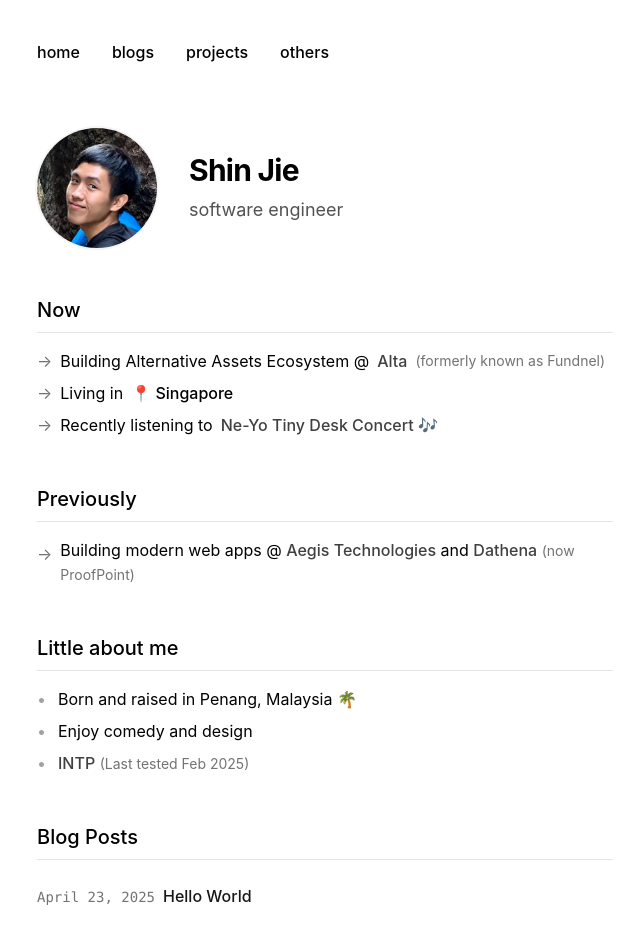
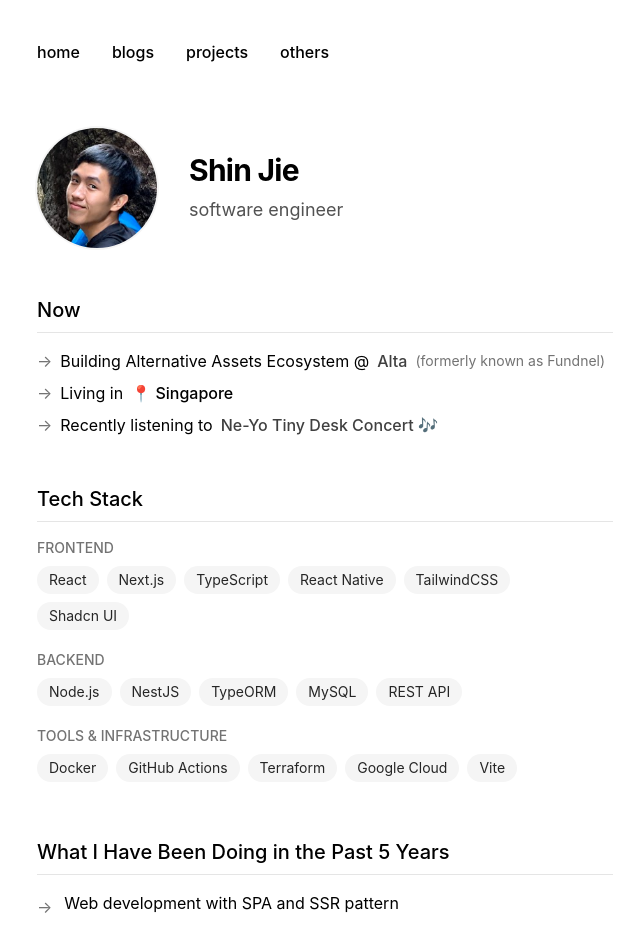
Before and after one commit to tanshinjie/tanshinjie.com, a Next.js app: page / in a window 1280 px wide. Shown: the top 934 px of the page, without its empty margins (315-955 px from the left). Built offline with nearby package versions, Linux system fonts and the light colour scheme.

Commit message:
feat: tech badge and experience

```diff
--- a/app/page.tsx
+++ b/app/page.tsx
@@ -1,6 +1,14 @@
 import { BlogPosts } from "app/components/posts";
 import Image from "next/image";
 import Link from "next/link";
+
+function TechBadge({ children }: { children: React.ReactNode }) {
+  return (
+    <span className="inline-flex items-center px-3 py-1 rounded-full text-sm bg-neutral-100 dark:bg-neutral-800 text-neutral-800 dark:text-neutral-200 mr-2 mb-2">
+      {children}
+    </span>
+  );
+}
 
 export default function Page() {
   return (
@@ -56,6 +64,71 @@ export default function Page() {
               Ne-Yo Tiny Desk Concert 🎶
             </Link>
           </p>
+        </div>
+
+        <div className="space-y-2">
+          <h2 className="text-xl font-medium border-b border-neutral-200 dark:border-neutral-800 pb-2 mb-4">
+            Tech Stack
+          </h2>
+          <div>
+            <div className="mb-3">
+              <h3 className="text-sm uppercase text-neutral-500 dark:text-neutral-400 font-medium mb-2">
+                Frontend
+              </h3>
+              <div>
+                <TechBadge>React</TechBadge>
+                <TechBadge>Next.js</TechBadge>
+                <TechBadge>TypeScript</TechBadge>
+                <TechBadge>React Native</TechBadge>
+                <TechBadge>TailwindCSS</TechBadge>
+                <TechBadge>Shadcn UI</TechBadge>
+              </div>
+            </div>
+            <div className="mb-3">
+              <h3 className="text-sm uppercase text-neutral-500 dark:text-neutral-400 font-medium mb-2">
+                Backend
+              </h3>
+              <div>
+                <TechBadge>Node.js</TechBadge>
+                <TechBadge>NestJS</TechBadge>
+                <TechBadge>TypeORM</TechBadge>
+                <TechBadge>MySQL</TechBadge>
+                <TechBadge>REST API</TechBadge>
+              </div>
+            </div>
+            <div>
+              <h3 className="text-sm uppercase text-neutral-500 dark:text-neutral-400 font-medium mb-2">
+                Tools & Infrastructure
+              </h3>
+              <div>
+                <TechBadge>Docker</TechBadge>
+                <TechBadge>GitHub Actions</TechBadge>
+                <TechBadge>Terraform</TechBadge>
+                <TechBadge>Google Cloud</TechBadge>
+                <TechBadge>Vite</TechBadge>
+              </div>
+            </div>
+          </div>
+        </div>
+
+        <div className="space-y-2">
+          <h2 className="text-xl font-medium border-b border-neutral-200 dark:border-neutral-800 pb-2 mb-4">
+            What I Have Been Doing in the Past 5 Years
+          </h2>
+          <ul className="space-y-3">
+            <li className="flex items-start gap-3">
+              <span className="text-neutral-500 mt-1">→</span>
+              <span>Web development with SPA and SSR pattern</span>
+            </li>
+            <li className="flex items-start gap-3">
+              <span className="text-neutral-500 mt-1">→</span>
+              <span>API development and database design</span>
+            </li>
+            <li className="flex items-start gap-3">
+              <span className="text-neutral-500 mt-1">→</span>
+              <span>Cloud infrastructure setup with IaC</span>
+            </li>
+          </ul>
         </div>
 
         <div className="space-y-2">
```
